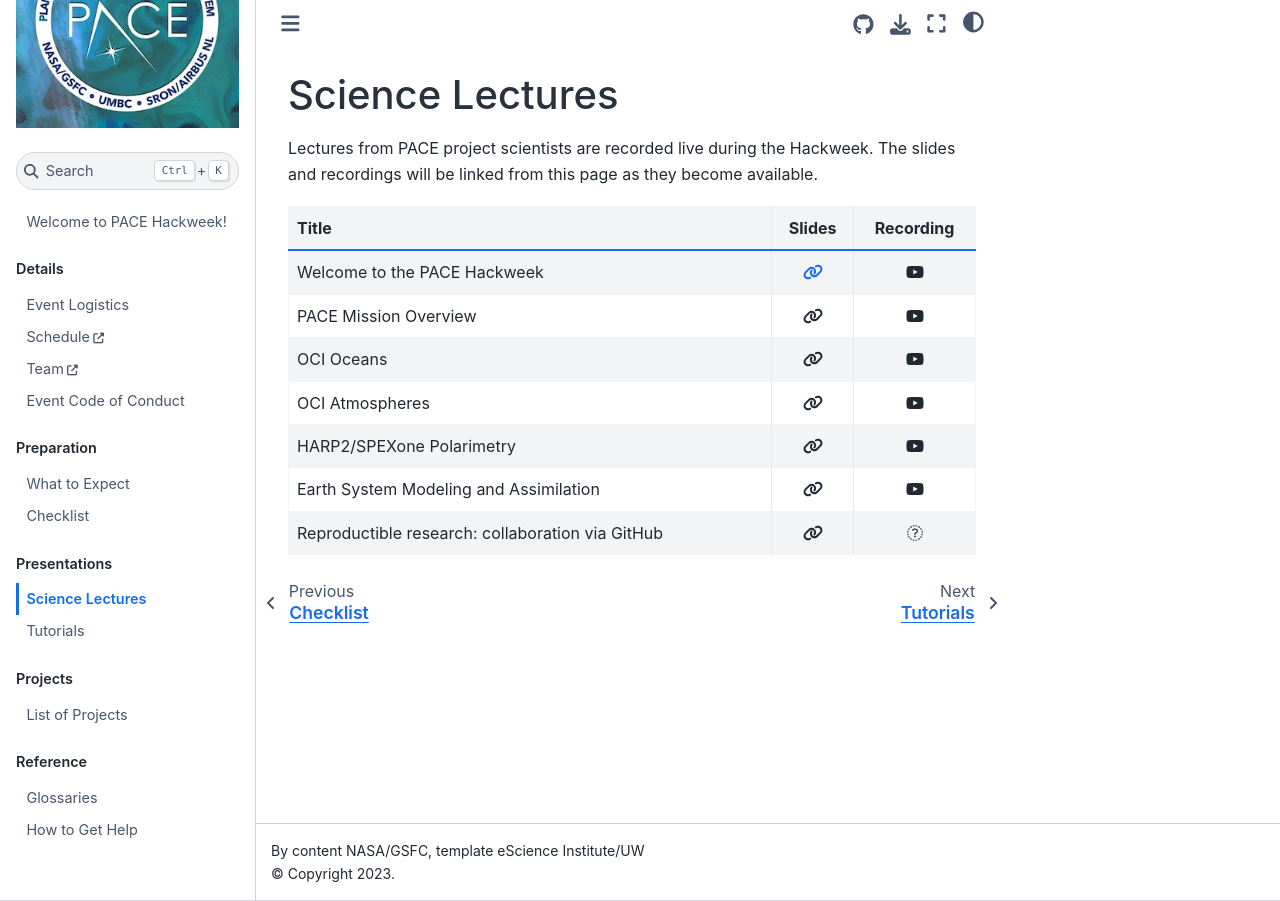
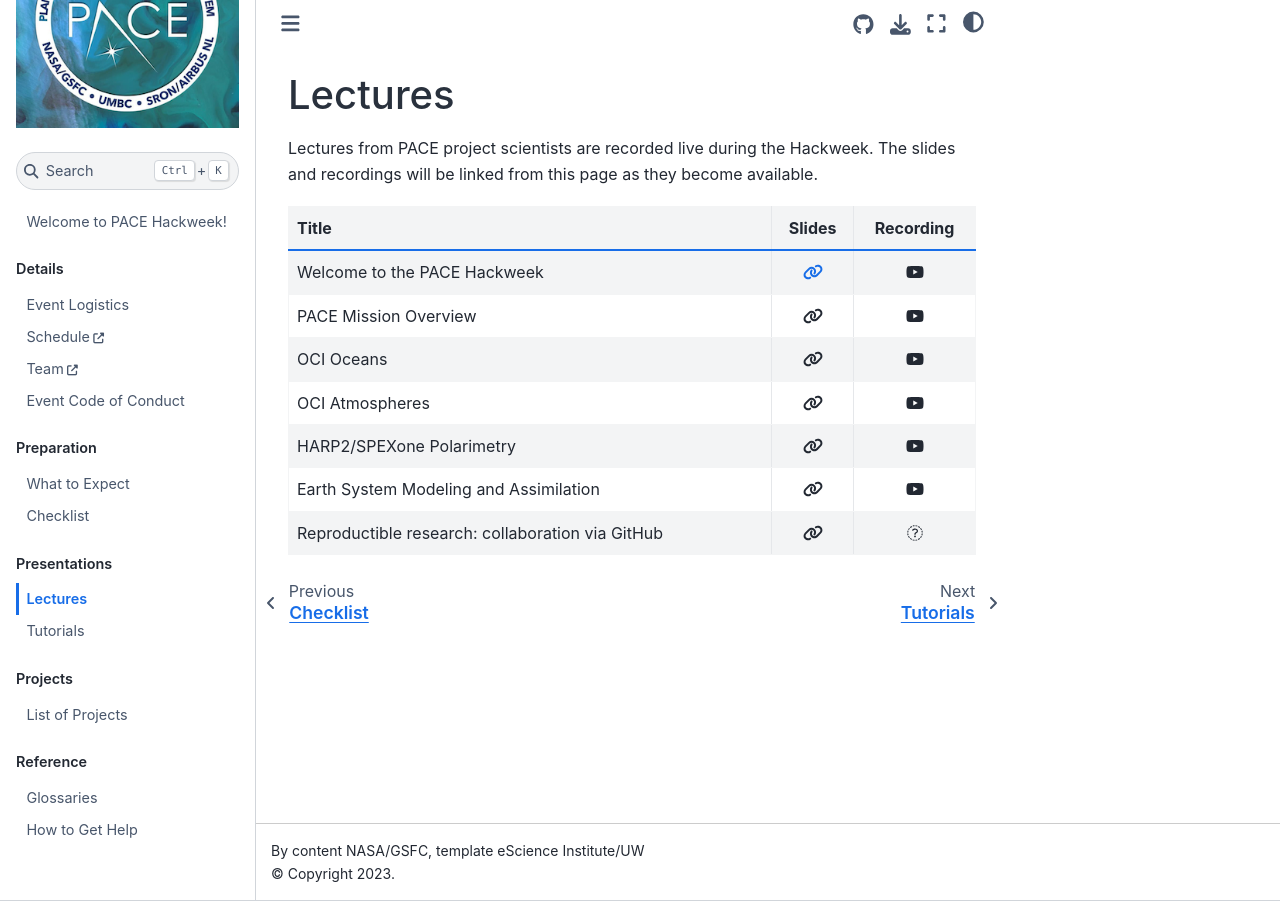
Before and after one commit to PACEHackWeek/pace-2024, a Jupyter Book: the page built from book/presentations/lectures.md, in a window 1280 px wide. Built offline with Jupyter Book 1.0.4 settings and Sphinx 7.4.7 and the Sphinx Book theme 1.1.4, drawn with Linux system fonts in a browser that asks for light colours; pages that are not in the unit, such as notebooks, are missing from menus.

Commit message:
back to lectures

```diff
--- a/book/presentations/lectures.md
+++ b/book/presentations/lectures.md
@@ -1,4 +1,4 @@
-# Science Lectures
+# Lectures
 
 Lectures from PACE project scientists are recorded live during the Hackweek. The slides
 and recordings will be linked from this page as they become available.
```
